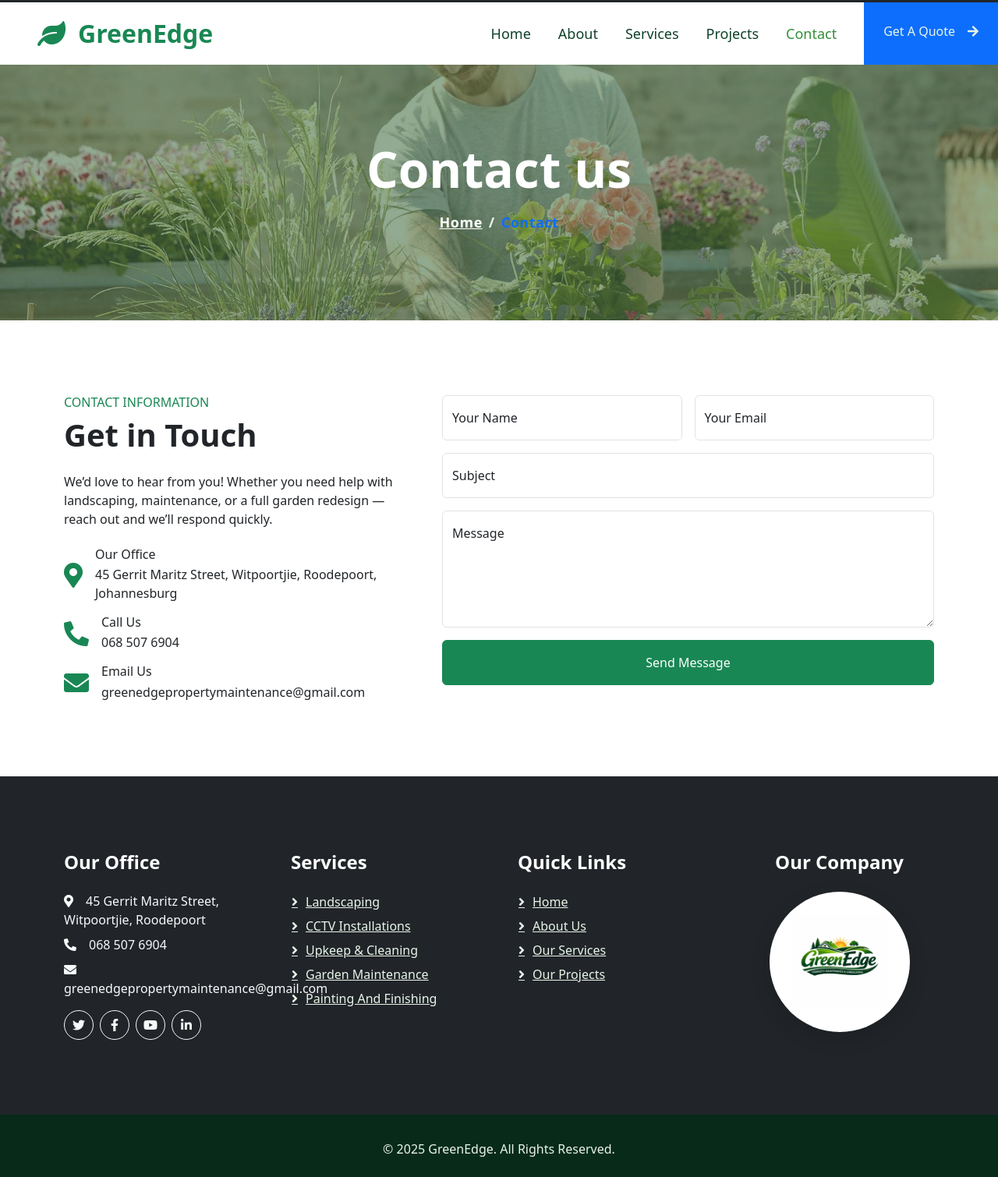
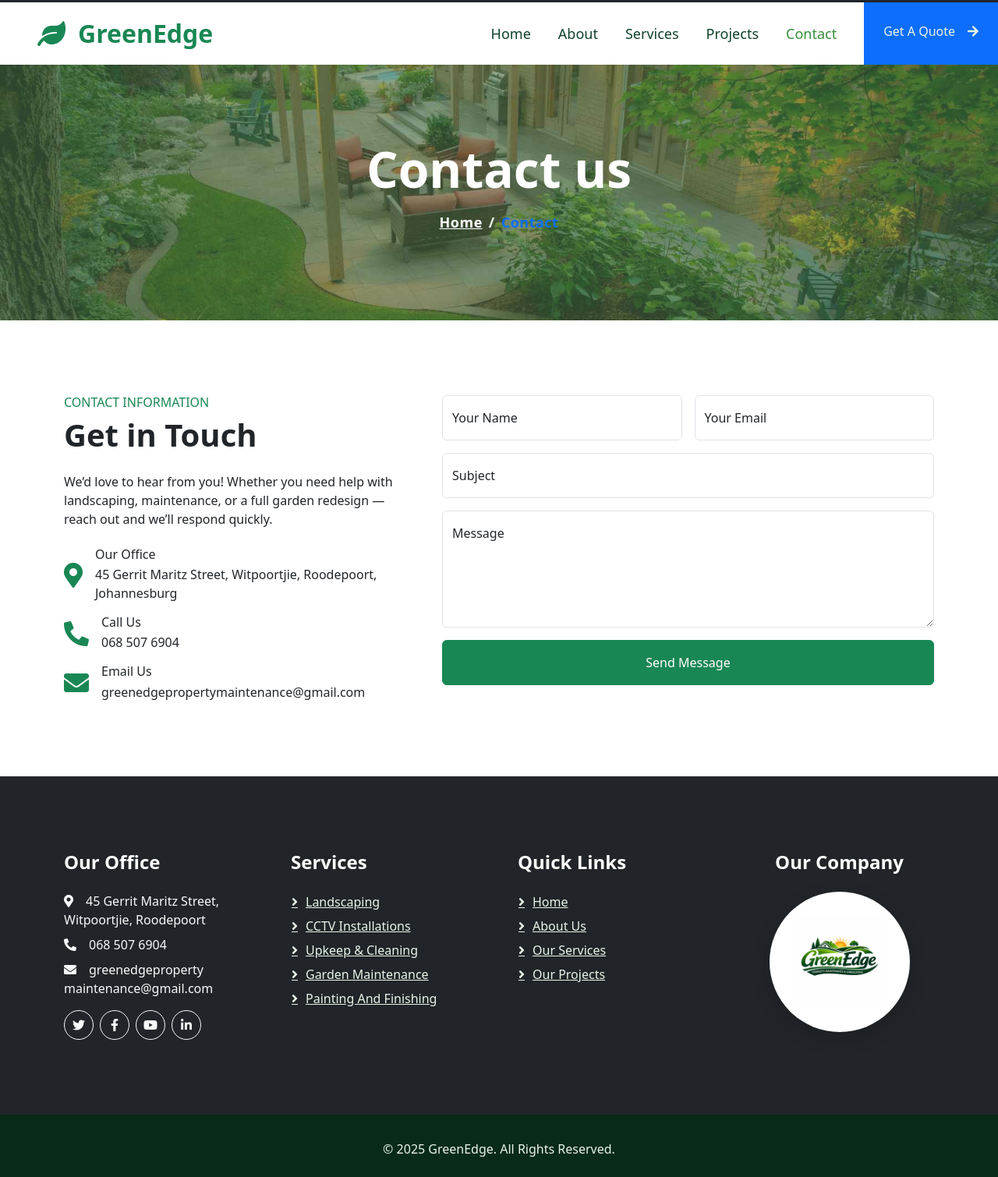
Before and after one commit to greenedgepropertymaintenance/GreenEdge, a plain HTML site: page contact.html in a window 1280 px wide. Shown: the part 51-1561 px from the top of the page at 78% size. Drawn offline with nearby package versions, Linux system fonts and the light colour scheme.

Commit message:
content update

```diff
--- a/contact.html
+++ b/contact.html
@@ -98,7 +98,7 @@
     <!-- Navbar End -->
 
   <!-- Page Header Start -->
-  <div class="container-fluid page-header py-5 mb-5" style="background: linear-gradient(rgba(73, 115, 73, 0.6), rgba(74, 112, 74, 0.6)), url('img/carousel-1.jpg') center/cover no-repeat;">
+  <div class="container-fluid page-header py-5 mb-5" style="background: linear-gradient(rgba(73, 115, 73, 0.6), rgba(74, 112, 74, 0.6)), url('img/projects/landscape1.jpg') center/cover no-repeat;">
     <div class="container text-center py-5">
       <h1 class="display-3 text-white mb-3 animate__animated animate__fadeInDown">Contact us</h1>
       <nav aria-label="breadcrumb">
@@ -192,7 +192,7 @@
                     <h4 class="text-white mb-4">Our Office</h4>
                     <p class="mb-2"><i class="fa fa-map-marker-alt me-3"></i>45 Gerrit Maritz Street, Witpoortjie, Roodepoort</p>
                     <p class="mb-2"><i class="fa fa-phone-alt me-3"></i>068 507 6904</p>
-                    <p class="mb-2"><i class="fa fa-envelope me-3"></i>greenedgepropertymaintenance@gmail.com</p>
+                    <p class="mb-2"><i class="fa fa-envelope me-3"></i>greenedgeproperty<br>maintenance@gmail.com</p>
                     <div class="d-flex pt-2">
                         <a class="btn btn-square btn-outline-light rounded-circle me-2" href=""><i class="fab fa-twitter"></i></a>
                         <a class="btn btn-square btn-outline-light rounded-circle me-2" href=""><i class="fab fa-facebook-f"></i></a>
```
Also changed, not shown: about.html (+1 -1 lines), index.html (+1 -1 lines), projects.html (+1 -1 lines), services.html (+1 -1 lines).
